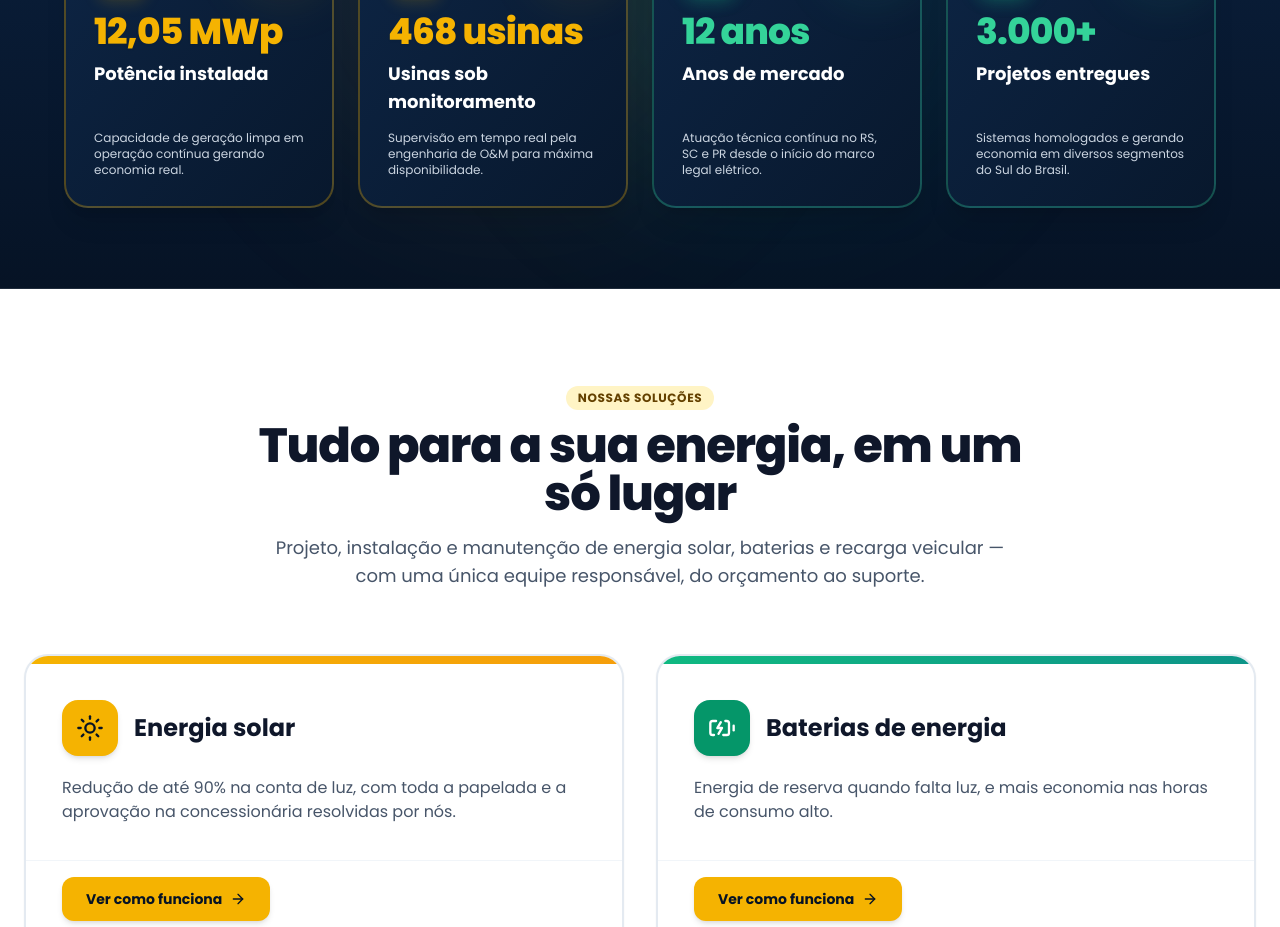
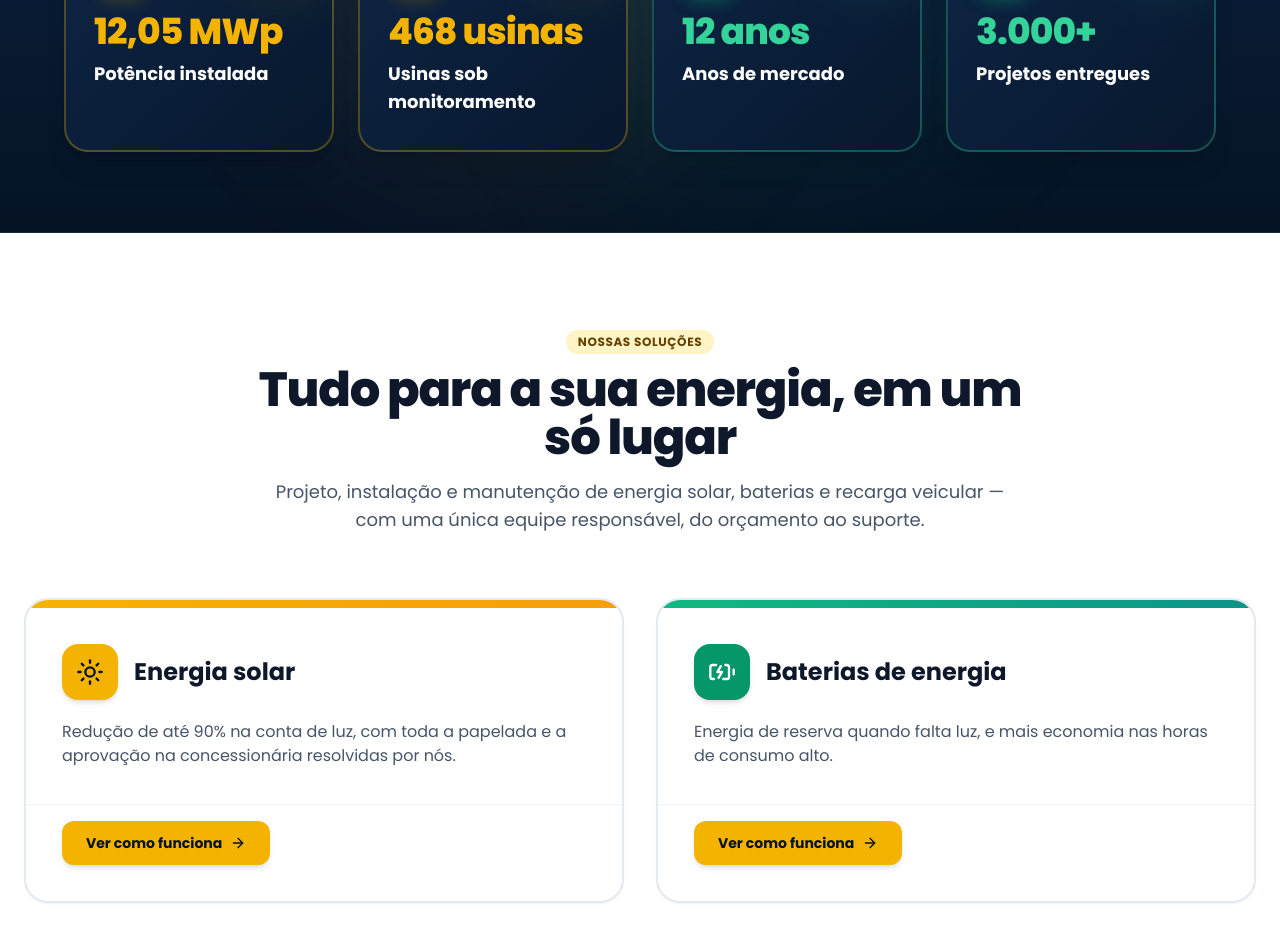
Before and after one commit to joaovictorbfuchs-cell/landing-page-delfos, a React (Vite) app: page / in a window 1280 px wide. Shown: the part 1060-1987 px from the top of the page. Built offline with nearby package versions, Linux system fonts and the light colour scheme; what pocketbase would draw is missing.

Commit message:
Auto-commit after full sync (build simulation)

```diff
--- a/src/components/Metricas.tsx
+++ b/src/components/Metricas.tsx
@@ -113,9 +113,6 @@ export default function Metricas() {
                 Potência instalada
               </h3>
             </div>
-            <p className="text-[11px] sm:text-xs text-slate-300 leading-relaxed mt-2">
-              Capacidade de geração limpa em operação contínua gerando economia real.
-            </p>
           </div>
 
           {/* Card 2: 468 — Usinas sob monitoramento (dourado) */}
@@ -136,9 +133,6 @@ export default function Metricas() {
                 Usinas sob monitoramento
               </h3>
             </div>
-            <p className="text-[11px] sm:text-xs text-slate-300 leading-relaxed mt-2">
-              Supervisão em tempo real pela engenharia de O&amp;M para máxima disponibilidade.
-            </p>
           </div>
 
           {/* Card 3: 12 — Anos de mercado (verde) */}
@@ -162,9 +156,6 @@ export default function Metricas() {
                 Anos de mercado
               </h3>
             </div>
-            <p className="text-[11px] sm:text-xs text-slate-300 leading-relaxed mt-2">
-              Atuação técnica contínua no RS, SC e PR desde o início do marco legal elétrico.
-            </p>
           </div>
 
           {/* Card 4: 3.000+ — Projetos entregues (verde) */}
@@ -188,9 +179,6 @@ export default function Metricas() {
                 Projetos entregues
               </h3>
             </div>
-            <p className="text-[11px] sm:text-xs text-slate-300 leading-relaxed mt-2">
-              Sistemas homologados e gerando economia em diversos segmentos do Sul do Brasil.
-            </p>
           </div>
         </div>
       </div>
```
Also changed, not shown: .skip.config.json, public/icons-timestamp.txt.
